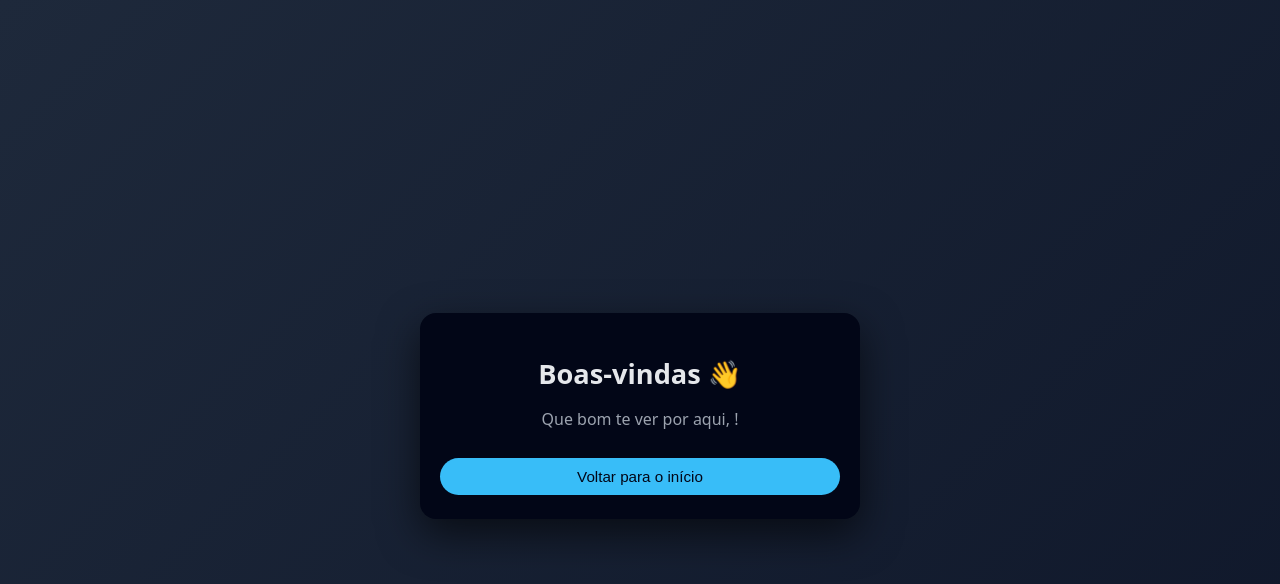
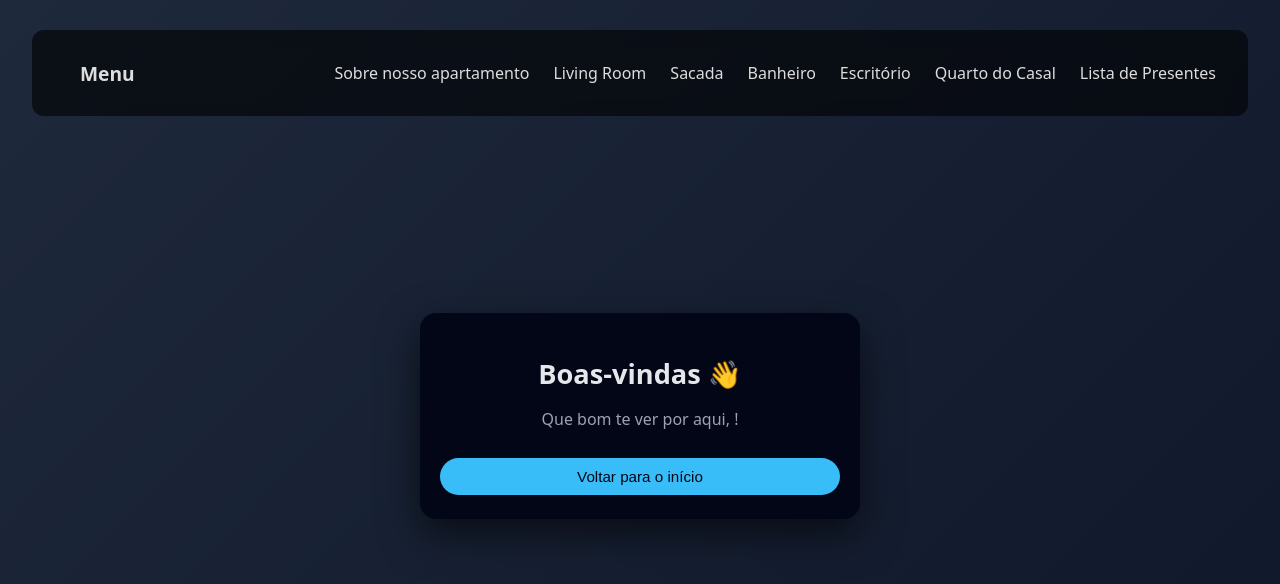
Before and after one commit to Renanmp14/ChaDeCasa, a website: page public/bemvindo.html in a window 1280 px wide. Drawn offline with Linux system fonts and the light colour scheme.

Commit message:
Primeira versão com nav bar

```diff
--- a/public/bemvindo.html
+++ b/public/bemvindo.html
@@ -3,10 +3,28 @@
 <head>
   <meta charset="UTF-8" />
   <meta name="viewport" content="width=device-width, initial-scale=1.0" />
-  <title>Boas-vindas</title>
+  <title>Sobre nosso apartamento</title>
   <link rel="stylesheet" href="/css/styleBemvindo.css" />
 </head>
 <body>
+
+    <!-- MENU Flutuante -->
+  <nav class="navbar">
+    <div class="logo">Menu</div>
+    <button class="menu-toggle" id="menu-toggle">&#9776;</button>
+    <!-- Botao do tipo hamburguer para melhorar a responsividade  -->
+
+    <ul class="nav-links" id="nav-links">
+      <li><a href="#home">Sobre nosso apartamento</a></li>
+      <li><a href="#sobre">Living Room</a></li>
+      <li><a href="#projetosPessoais">Sacada</a></li>
+      <li><a href="#projetosGuiados">Banheiro</a></li>
+      <li><a href="#curriculo">Escritório</a></li>
+      <li><a href="#curriculo">Quarto do Casal</a></li>
+      <li><a href="#curriculo">Lista de Presentes</a></li>
+    </ul>
+  </nav>
+
   <div class="bemvindo-card">
     <h1>Boas-vindas 👋</h1>
     <p>Que bom te ver por aqui, <span class="nome" id="nomeUsuario"></span>!</p>
@@ -18,5 +36,7 @@
     const nome = params.get('nome') || '';
     document.getElementById('nomeUsuario').textContent = nome;
   </script>
+
+
 </body>
 </html>
--- a/public/css/styleBemvindo.css
+++ b/public/css/styleBemvindo.css
@@ -9,6 +9,61 @@ body {
   padding: 16px;
   margin: 0;
 }
+
+/* NAVBAR */
+.navbar {
+  position: fixed;
+  top: 30px;
+  left: 50%;
+  transform: translateX(-50%);
+  width: 90%;
+  max-width: 1200px;
+  background-color: rgba(0, 0, 0, 0.6);
+  backdrop-filter: blur(8px);
+  color: #ddd;
+  display: flex;
+  justify-content: space-between;
+  padding: 1rem 2rem;
+  border-radius: 12px;
+  z-index: 1000;
+  align-items: center;
+}
+
+.navbar .logo {
+  font-weight: bold;
+  font-size: 1.2rem;
+  padding-left: 1rem;
+}
+
+.nav-links {
+  list-style: none;
+  display: flex;
+  gap: 1.5rem;
+  padding-left: 1rem;
+}
+
+.nav-links a {
+  color: #ddd;
+  text-decoration: none;
+  font-weight: 500;
+  transition: color 0.8s;
+}
+
+.nav-links a:hover {
+  color: #ffd700;
+}
+
+.menu-toggle {
+  display: none;
+  font-size: 28px;
+  background: none;
+  border: none;
+  color: #ddd;
+  cursor: pointer;
+  margin-left: auto;
+}
+
+/* NAVBAR */
 
 .bemvindo-card {
   background-color: #020617;
--- a/public/css/styleHome.css
+++ b/public/css/styleHome.css
@@ -44,6 +44,7 @@ body {
 }
 
 .home-container input[type="text"] {
+  text-align: center;
   width: 100%;
   padding: 10px 00px;
   border-radius: 10px;
```
